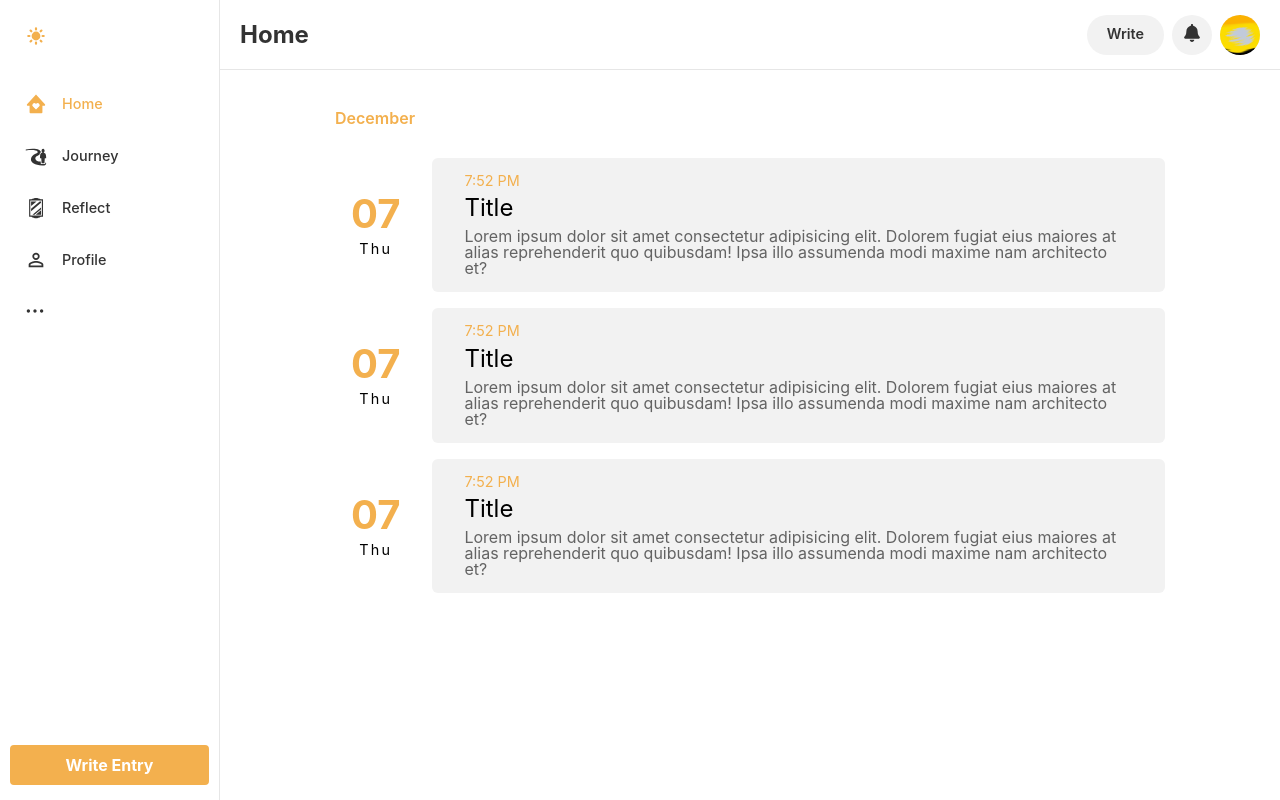
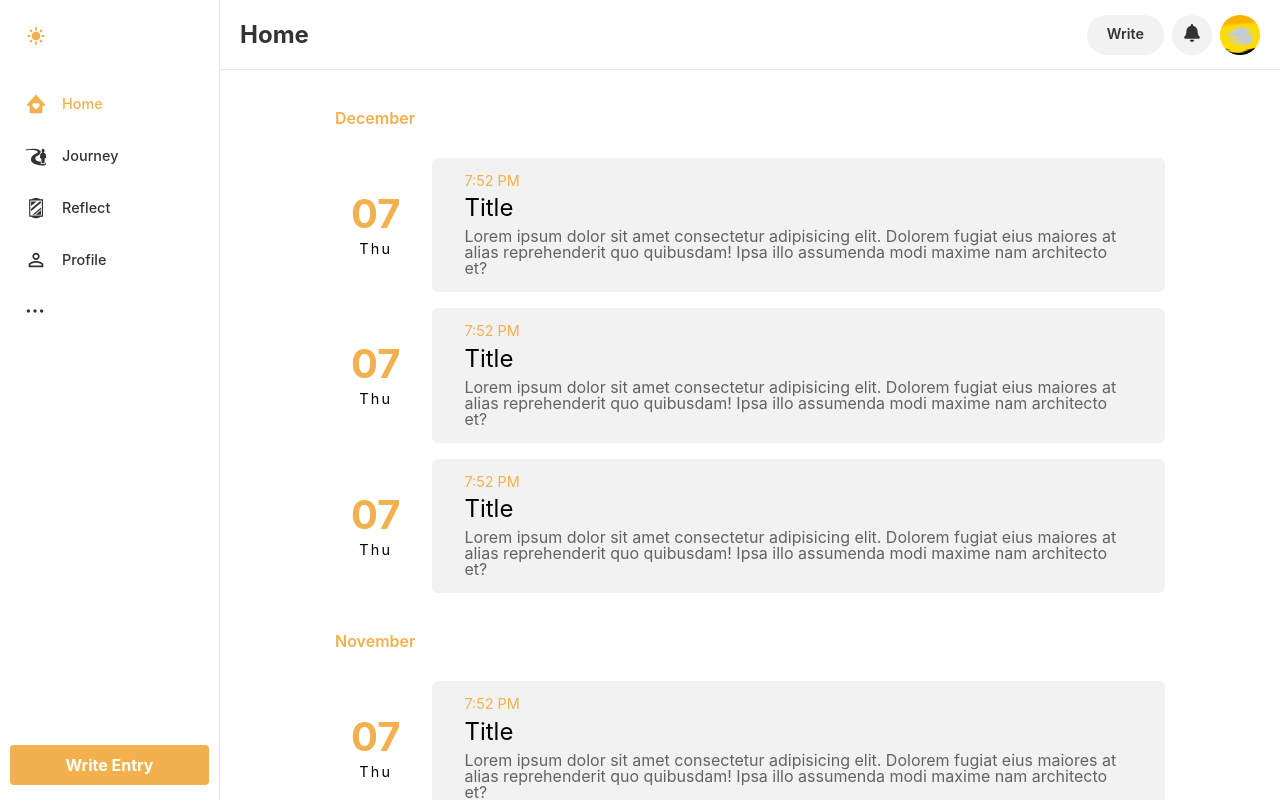
Before and after one commit to EstefanHu/helios, a Next.js app: page /home in a window 1280 px wide. Built offline with nearby package versions, Linux system fonts and the light colour scheme.

Commit message:
dynamic month wrapper

```diff
--- a/src/app/(app)/home/EntryMonthWrapper.jsx
+++ b/src/app/(app)/home/EntryMonthWrapper.jsx
@@ -1,10 +1,10 @@
 'use client';
 import styles from './home.module.scss';
 
-export default function EntryMonthWrapper({ children }) {
+export default function EntryMonthWrapper({ children, month }) {
   return (
     <div className={styles.entryMonthWrapper}>
-      <h2 className={styles.entryMonthHeader}>December</h2>
+      <h2 className={styles.entryMonthHeader}>{month}</h2>
       <div className={styles.entryDayList}>{children}</div>
     </div>
   );
--- a/src/app/(app)/home/page.jsx
+++ b/src/app/(app)/home/page.jsx
@@ -46,15 +46,21 @@ const mockEntries = [
 ];
 
 export default function Home() {
+  const monthSet = new Set();
+  mockEntries.forEach((entry) => monthSet.add(entry.creationDateTime.toLocaleString('default', { month: 'long' })));
+  const entryMonths = [...monthSet];
+
   return (
     <div>
       <div className={styles.entryListContainer}>
-        <EntryMonthWrapper>
-          <EntryListItem />
-          <EntryListItem />
+        {entryMonths.map((month) => (
+          <EntryMonthWrapper key={month} month={month}>
+            <EntryListItem />
+            <EntryListItem />
 
-          <EntryListItem />
-        </EntryMonthWrapper>
+            <EntryListItem />
+          </EntryMonthWrapper>
+        ))}
       </div>
     </div>
   );
```
